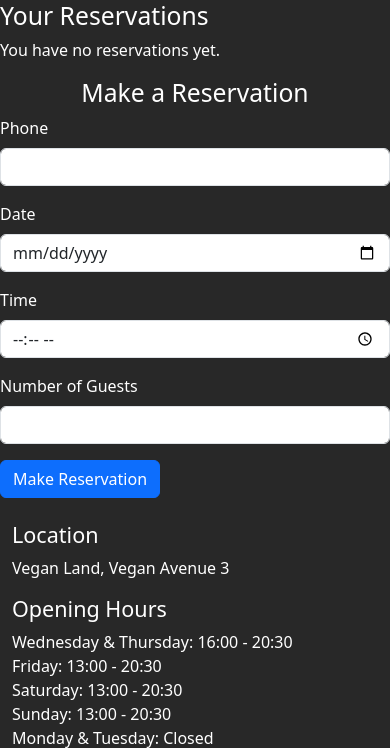
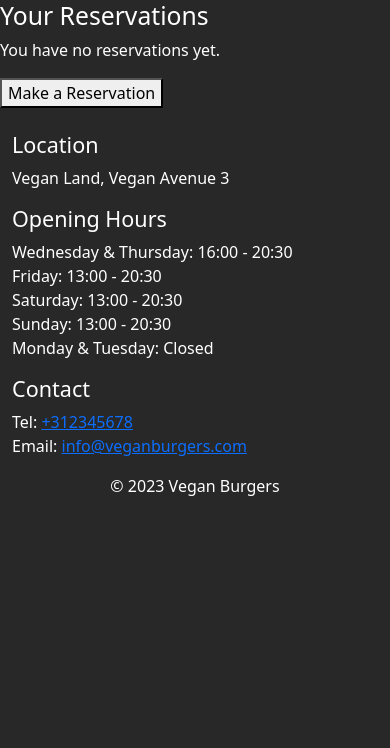
Before and after one commit to luayidriss/vegan_burgers, a Django app: page /reservations/ in a window 390 px wide. Shown: the part 73-821 px from the top of the page. After the commit the page ends 569 px from the top, so only its background shows below. Run offline with Django 3.2, Linux system fonts and the light colour scheme; the visitor is signed in with stand-in values (Sample User, id 1); data that the repository does not hold is empty; parts of the project's set-up code (start-up, migrations or seed data) failed here and were passed over.

Commit message:
Add Make a Reservation Function

```diff
--- a/reservation/forms.py
+++ b/reservation/forms.py
@@ -1,5 +1,6 @@
 from allauth.account.forms import SignupForm
 from django import forms
+from .models import Reservation
 
 class CustomSignupForm(SignupForm):
     def __init__(self, *args, **kwargs):
@@ -15,3 +16,8 @@ class CustomSignupForm(SignupForm):
     def save(self, request):
         user = super().save(request)
         return user
+
+class ReservationForm(forms.ModelForm):
+    class Meta:
+        model = Reservation
+        fields = ['date', 'time', 'guests']
--- a/reservation/models.py
+++ b/reservation/models.py
@@ -9,7 +9,7 @@ class Reservation(models.Model):
     guests = models.PositiveIntegerField()
 
     class Meta:
-        ordering = ['-date']
+        ordering = ['date']
 
     def __str__(self):
         return f"{self.user.username} - {self.date} {self.time} - {self.guests}"
--- a/reservation/views.py
+++ b/reservation/views.py
@@ -1,6 +1,7 @@
-from django.shortcuts import render
+from django.shortcuts import render, redirect
 from django.contrib.auth.decorators import login_required
 from .models import Reservation
+from .forms import ReservationForm
 
 def get_index(request):
     return render(request, "index.html")
@@ -14,3 +15,16 @@ def reservations_view(request):
         'reservations': reservations,
     }
     return render(request, 'reservations.html', context)
+
+def make_reservation(request):
+    if request.method == 'POST':
+        form = ReservationForm(request.POST)
+        if form.is_valid():
+            reservation = form.save(commit=False)
+            reservation.user = request.user
+            reservation.save()
+            return redirect('reservations_view')
+    else:
+        form = ReservationForm()
+
+    return render(request, 'add_reservation.html', {'form': form})
--- a/templates/base.html
+++ b/templates/base.html
@@ -26,7 +26,7 @@
             </li>
             {% if user.is_authenticated %}
             <li class="nav-item">
-              <a class="nav-link" href="{% url 'reservations_view' %}">Reservations</a>
+              <a class="nav-link" href="{% url 'reservations_view' %}">My Reservations</a>
             </li>
             <li class="nav-item">
               <a class="nav-link" href="{% url 'account_logout' %}">Log Out</a>
--- a/templates/reservations.html
+++ b/templates/reservations.html
@@ -2,7 +2,7 @@
 
 {% block content %}
   <div class="row">
-      <div class=col-md-6>
+    <div class="col-md-6 offset-md-3">
       <h2>Your Reservations</h2>
       {% if reservations %}
           <table class="table table-bordered">
@@ -11,6 +11,8 @@
                       <th>Date</th>
                       <th>Time</th>
                       <th>Number of Guests</th>
+                      <th></th>
+                      <th></th>
                   </tr>
               </thead>
               <tbody>
@@ -28,30 +30,9 @@
       {% else %}
           <p>You have no reservations yet.</p>
       {% endif %}
-      </div>
-      <div class="col-md-6">
-        <h2 class="text-center">Make a Reservation</h2>
-        <div class="reservation-form">
-          <form>
-            <div class="mb-3">
-              <label for="phone" class="form-label">Phone</label>
-              <input type="tel" class="form-control" id="phone" name="phone" required>
-            </div>
-            <div class="mb-3">
-              <label for="date" class="form-label">Date</label>
-              <input type="date" class="form-control" id="date" name="date" required>
-            </div>
-            <div class="mb-3">
-              <label for="time" class="form-label">Time</label>
-              <input type="time" class="form-control" id="time" name="time" required>
-            </div>
-            <div class="mb-3">
-              <label for="guests" class="form-label">Number of Guests</label>
-              <input type="number" class="form-control" id="guests" name="guests" required>
-            </div>
-            <button type="submit" class="btn btn-primary">Make Reservation</button>
-          </form>
-        </div>
+      <a href="{% url 'make_reservation' %}">
+        <button>Make a Reservation</button>
+      </a>
     </div>
   </div>
 
--- a/vegan_burgers/urls.py
+++ b/vegan_burgers/urls.py
@@ -15,12 +15,13 @@ Including another URLconf
 """
 from django.contrib import admin
 from django.urls import path, include
-from reservation.views import get_index, get_menu, reservations_view
+from reservation.views import get_index, get_menu, reservations_view, make_reservation
 
 urlpatterns = [
     path('admin/', admin.site.urls),
     path('', get_index, name="get_index"),
     path('menu/', get_menu, name="get_menu"),
     path('reservations/', reservations_view, name='reservations_view'),
+    path('add-reservation/', make_reservation, name='make_reservation'),
     path('accounts/', include('allauth.urls')),
 ]
```
Also changed, not shown: templates/add_reservation.html (added, +14 -0 lines), templates/index.html (+6 -2 lines). Lines whose indentation alone changed are shown as unchanged.
